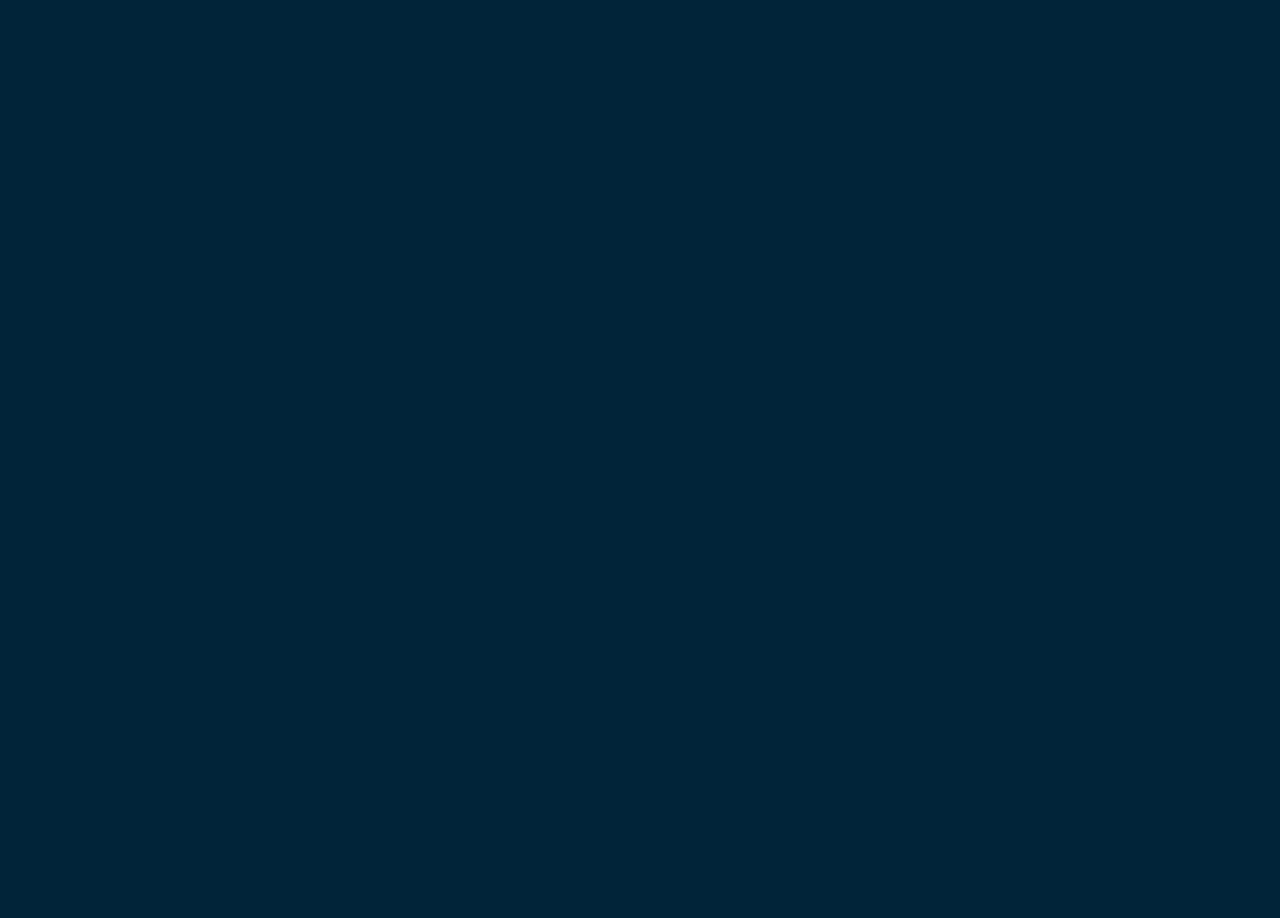
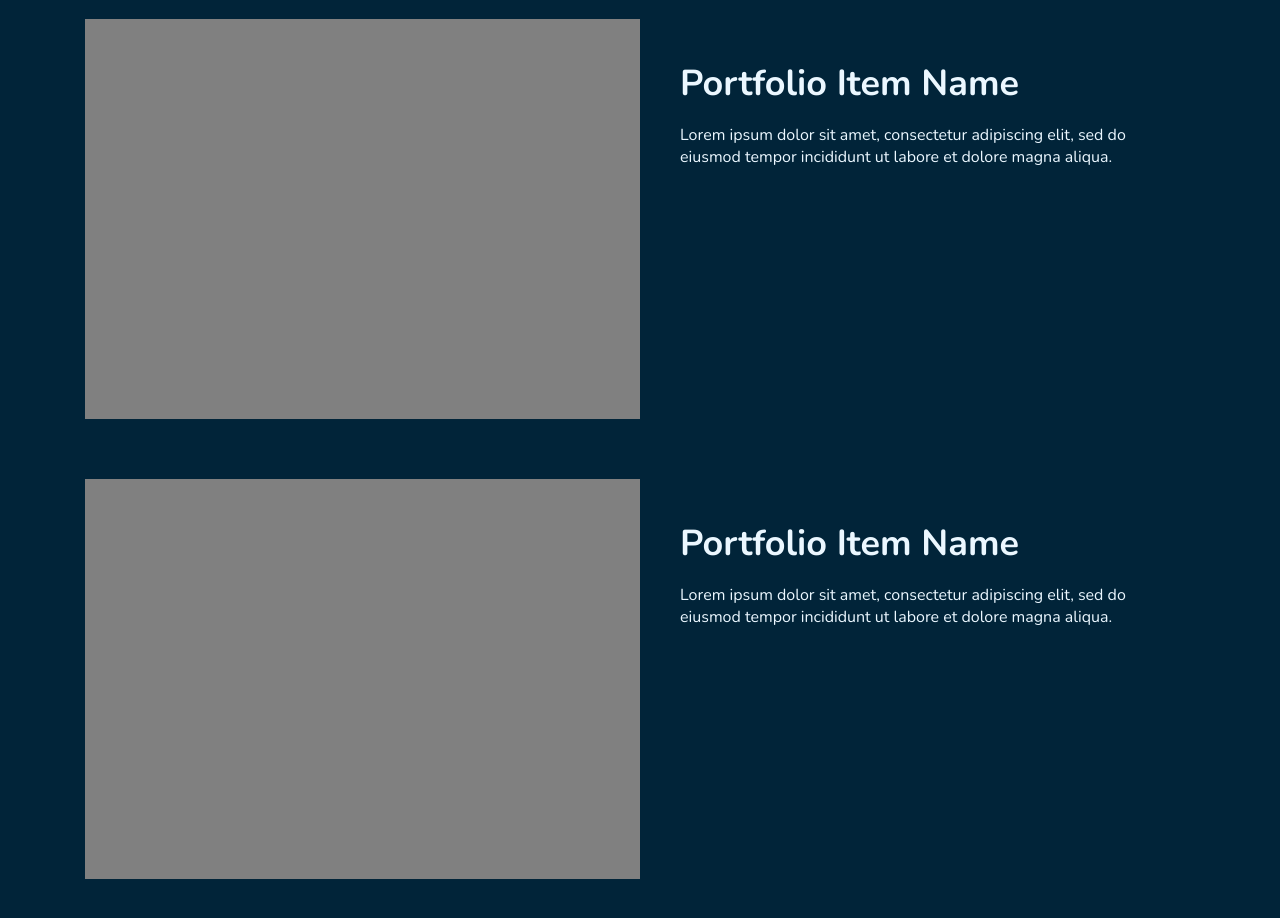
Before and after one commit to thepixelme/thepixelme2023-nextjs, a Next.js app: page / in a window 1280 px wide. Shown: the part 1620-2538 px from the top of the page. Before the commit the page ends 1079 px from the top, so only its background shows below. Built offline with nearby package versions, Linux system fonts and the light colour scheme.

Commit message:
portfolio section structures

```diff
--- a/src/components/MyStackSection/MyStackSection.tsx
+++ b/src/components/MyStackSection/MyStackSection.tsx
@@ -21,7 +21,7 @@ export default function MyStackSection() {
   const card_y2 = useTransform(scrollYProgress, [0, 1], [-100, 0]);
   const card_y3 = useTransform(scrollYProgress, [0, 1], [-180, 0]);
 
-  const card_text_opacity = useTransform(scrollYProgress, [0, 1], [0, 1]);
+  const card_text_opacity = useTransform(scrollYProgress, [0.2, 1], [0, 1]);
   /** ##End frame-motion */
 
 
--- /dev/null
+++ b/src/components/PortfolioSection/PortfolioSection.styles.tsx
@@ -0,0 +1,43 @@
+import styled from 'styled-components'
+import { breakpoints } from '../Breakpoint.styles'
+import { Container, zindex } from '../Shared.styles'
+
+import { motion } from 'framer-motion' // for scroll animation
+
+/**
+ * Portfolio Section
+ */
+export const PortfolioWrapper = styled.section`
+  padding: 100px 0;
+`
+
+export const PortfolioContainer = styled(Container)`
+  position: relative;
+`
+
+/**
+ * Portfolio Card
+ */
+
+export const PortfolioItem = styled(motion.div)` // motion.div from framer-motion
+  display: flex;
+  flex-direction: row;
+  flex-wrap: nowrap;
+  margin-bottom: 60px;
+`
+
+export const PortfolioImageWrapper = styled.div`
+  min-height: 400px;
+  width: 50%;
+  background: gray;
+`
+
+export const PortfolioInfoWrapper = styled.div`
+  width: 50%;
+  padding: 40px;
+
+  h3 {
+    margin: 0 0 15px 0;
+    font-size: 36px;
+  }
+`
--- /dev/null
+++ b/src/components/PortfolioSection/PortfolioSection.tsx
@@ -0,0 +1,51 @@
+import { useEffect } from 'react'
+import { motion, useScroll, useTransform } from 'framer-motion';
+import { HiCreditCard, HiCommandLine, HiChatBubbleLeftEllipsis } from "react-icons/hi2"
+import SectionHeader from '../SectionHeader/SectionHeader'
+import {
+  PortfolioWrapper, PortfolioContainer,
+  PortfolioItem, PortfolioImageWrapper, PortfolioInfoWrapper
+} from './PortfolioSection.styles'
+
+export default function PortfolioSection() {
+  return (
+    <PortfolioWrapper>
+      <PortfolioContainer>
+
+        <PortfolioItem>
+          <PortfolioImageWrapper>
+
+          </PortfolioImageWrapper>
+
+          <PortfolioInfoWrapper>
+            <h3>Portfolio Item Name</h3>
+            <p>Lorem ipsum dolor sit amet, consectetur adipiscing elit, sed do eiusmod tempor incididunt ut labore et dolore magna aliqua.</p>
+          </PortfolioInfoWrapper>
+        </PortfolioItem>
+
+        <PortfolioItem>
+          <PortfolioImageWrapper>
+
+          </PortfolioImageWrapper>
+
+          <PortfolioInfoWrapper>
+            <h3>Portfolio Item Name</h3>
+            <p>Lorem ipsum dolor sit amet, consectetur adipiscing elit, sed do eiusmod tempor incididunt ut labore et dolore magna aliqua.</p>
+          </PortfolioInfoWrapper>
+        </PortfolioItem>
+
+        <PortfolioItem>
+          <PortfolioImageWrapper>
+
+          </PortfolioImageWrapper>
+
+          <PortfolioInfoWrapper>
+            <h3>Portfolio Item Name</h3>
+            <p>Lorem ipsum dolor sit amet, consectetur adipiscing elit, sed do eiusmod tempor incididunt ut labore et dolore magna aliqua.</p>
+          </PortfolioInfoWrapper>
+        </PortfolioItem>
+
+      </PortfolioContainer>
+    </PortfolioWrapper>
+  )
+}
--- a/src/pages/index.tsx
+++ b/src/pages/index.tsx
@@ -2,6 +2,7 @@ import Head from 'next/head'
 import SiteHeader from '@/components/SiteHeader/SiteHeader'
 import HeroSection from '@/components/HeroSection/HeroSection'
 import MyStackSection from '@/components/MyStackSection/MyStackSection'
+import PortfolioSection from '@/components/PortfolioSection/PortfolioSection'
 
 type HomePageProps = {
   toggleTheme?: () => void;
@@ -13,17 +14,17 @@ export default function Home({ toggleTheme, theme } : HomePageProps) {
     <>
       <Head>
         <title>Home | ThePixelMe.com</title>
-        <meta name="description" content="Nhat Nguyen, React & React Native Developer" />
+        <meta name="description" content="Nhat Nguyen, Front-End Developer" />
         <meta name="viewport" content="width=device-width, initial-scale=1" />
         <link rel="icon" href="/favicon.ico" />
       </Head>
 
       <SiteHeader toggleTheme={toggleTheme} theme={theme} />
 
-      <HeroSection />
-      <MyStackSection />
-
       <main>
+        <HeroSection />
+        <MyStackSection />
+        <PortfolioSection />
       </main>
     </>
   )
```
